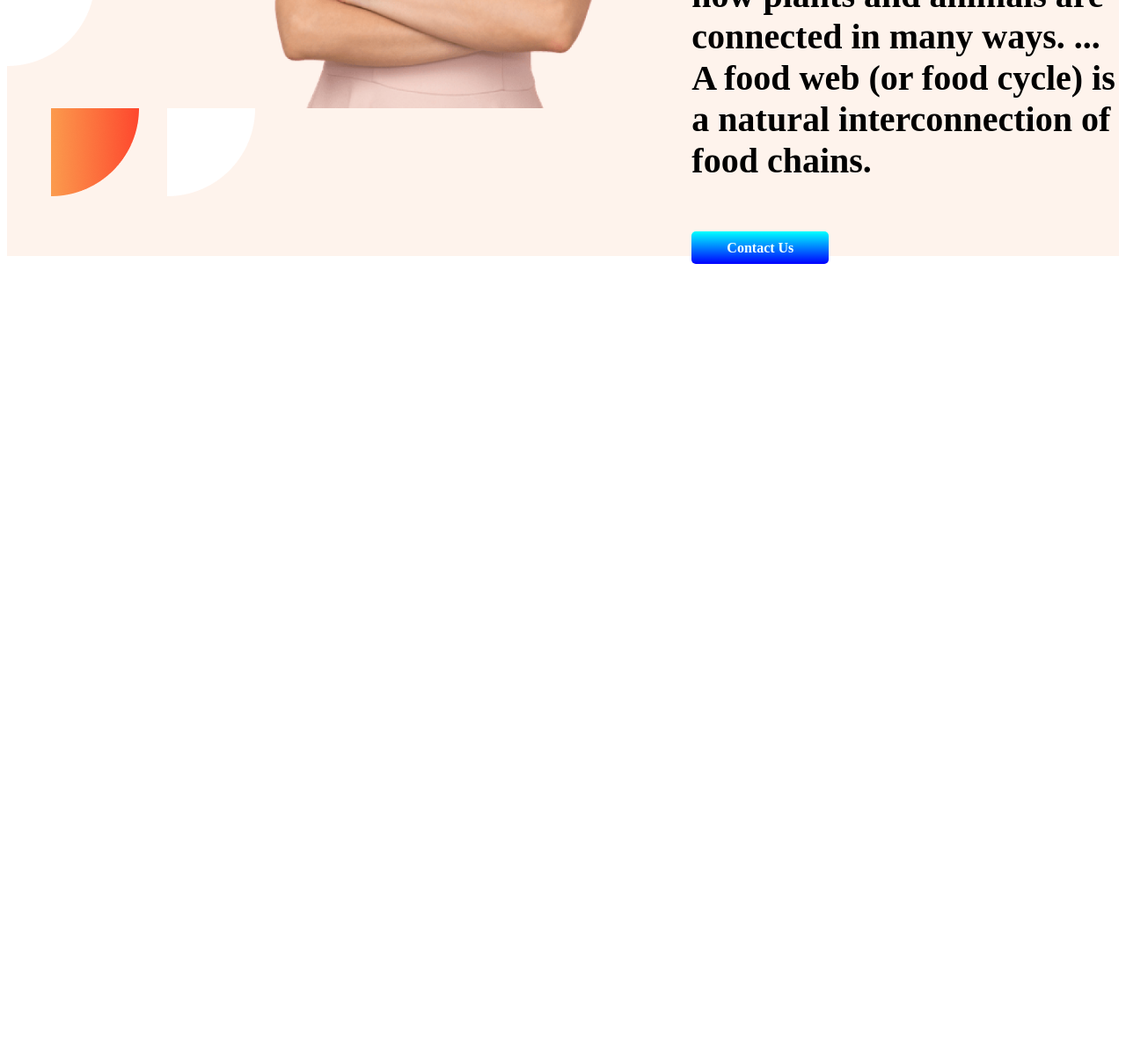
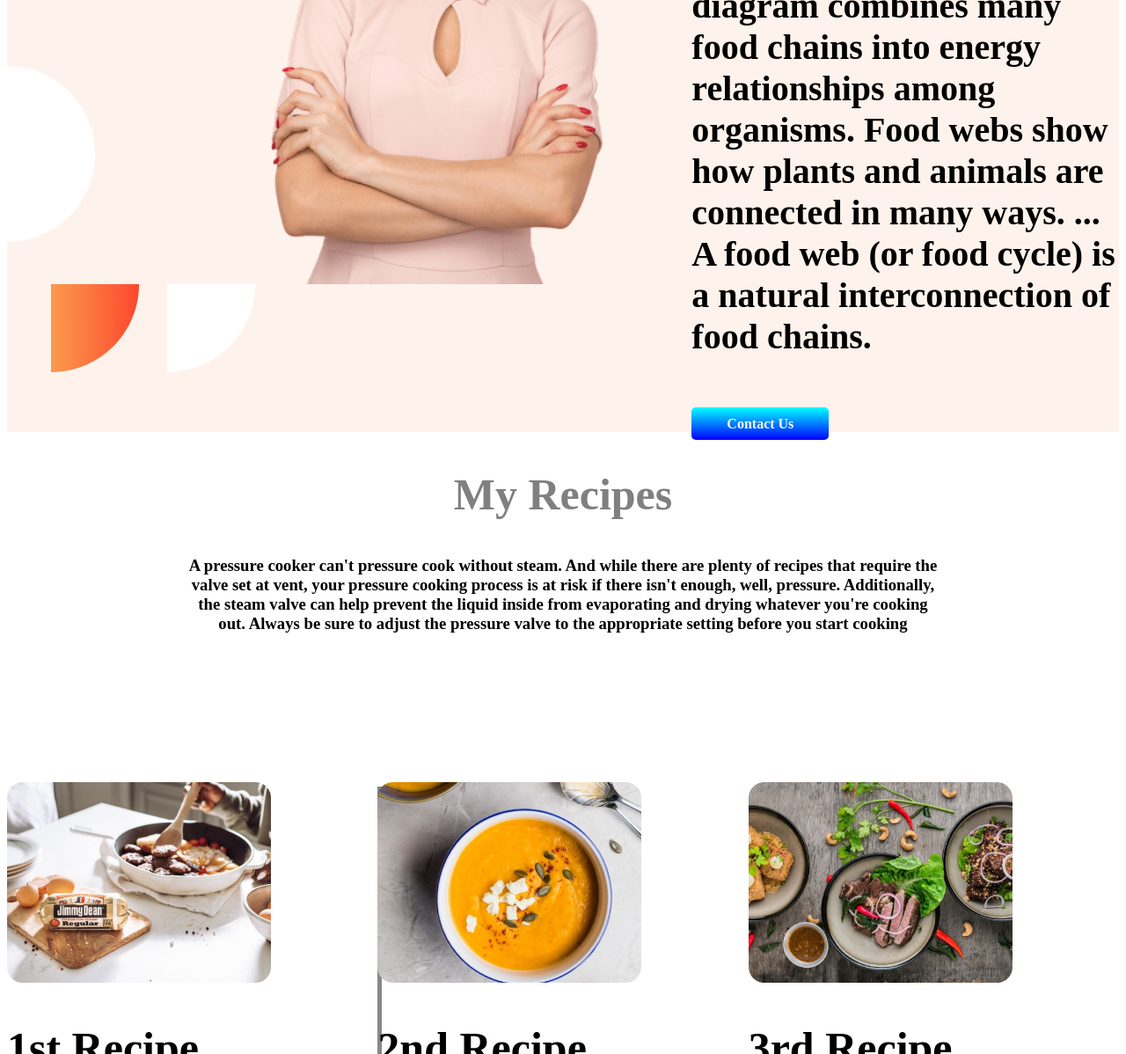
Before and after one commit to Hasanul-Banna-Himel/food-network, a plain HTML site: page index.html in a window 1280 px wide. Shown: the part 1602-2800 px from the top of the page at 88% size. Before the commit the page ends 1902 px from the top, so only its background shows below. Drawn offline with Linux system fonts and the light colour scheme; a web font is replaced by a local one.

Commit message:
third commit

```diff
--- a/index.html
+++ b/index.html
@@ -48,7 +48,31 @@
             <a id="contact-us" target="_blank" href="">Contact Us</a>
         </div>
 
+    </section>
+    <section class="third-part">
+        <div>
+            <center id="my-recipes"><h1>My Recipes</h1></center>
+            <h3 id="writing">A pressure cooker can't pressure cook without steam. And while there are plenty of recipes that require the valve set at vent, your pressure cooking process is at risk if there isn't enough, well, pressure. Additionally, the steam valve can help prevent the liquid inside from evaporating and drying whatever you're cooking out. Always be sure to adjust the pressure valve to the appropriate setting before you start cooking</h3>
 
+        </div>
+
+    </section>
+    <section class="fourth-part">
+        <div id="first-cooking">
+            <img src="images/food/Project Cover.jpg" alt="">
+            <h1>1st Recipe</h1>
+            <h3>This is very tasty food.This is very tasty food.This is very tasty food.This is very tasty food.This is very tasty food.This is very tasty food.vThis is very tasty food.vThis is very tasty food.This is very tasty food.</h3>
+        </div>
+        <div id="second-cooking">
+            <img src="images/food/Project Cover.png" alt="">
+            <h1>2nd Recipe</h1>
+            <h3>This is very tasty food.This is very tasty food.This is very tasty food.This is very tasty food.This is very tasty food.This is very tasty food.vThis is very tasty food.vThis is very tasty food.This is very tasty food.</h3>
+        </div>
+        <div id="third-cooking">
+            <img src="images/food/Project Cover1.jpg" alt="">
+            <h1>3rd Recipe</h1>
+            <h3>This is very tasty food.This is very tasty food.This is very tasty food.This is very tasty food.This is very tasty food.This is very tasty food.vThis is very tasty food.vThis is very tasty food.This is very tasty food.</h3>
+        </div>
 
 
     </section>
--- a/style.css
+++ b/style.css
@@ -3,6 +3,7 @@ body{
 }
 #food-network{
     font-weight: 700;
+
 }
 .topnav {
     overflow: hidden;
@@ -19,6 +20,7 @@ body{
   }
   #name-color{
       color: chocolate;
+
   }
   h1{
       font-size: 50px;
@@ -31,6 +33,7 @@ body{
 }
 #other{
     color: gray;
+    padding-top: 200px;
 }
 #order-now{
     text-decoration: none;
@@ -43,9 +46,14 @@ body{
 #title-p{
     color: sandybrown;
     font-size: 20px;
+
 }
 .title img{
     padding-left: 300px;
+
+}
+.title{
+    padding-top: 200px;
 }
 #about-us{
     color: gray;
@@ -74,3 +82,32 @@ h5{
     color: azure;
     border-radius: 5px;
 }
+#my-recipes{
+    color: gray;
+    font-size: 20px;
+}
+#writing{
+    color: black;
+    text-align: center;
+    padding-left: 200px;
+    padding-right: 200px;
+}
+.fourth-part{
+    display: flex;
+    padding-top: 150px;
+}
+#first-cooking img{
+    max-height: 300px;
+    max-width: 300px;
+}
+#second-cooking img{
+    max-height: 300px;
+    max-width: 300px;
+}
+#third-cooking img{
+    max-height: 300px;
+    max-width: 300px;
+}
+#first-cooking{
+    box-shadow: 5px 5px #888888;
+}
```
